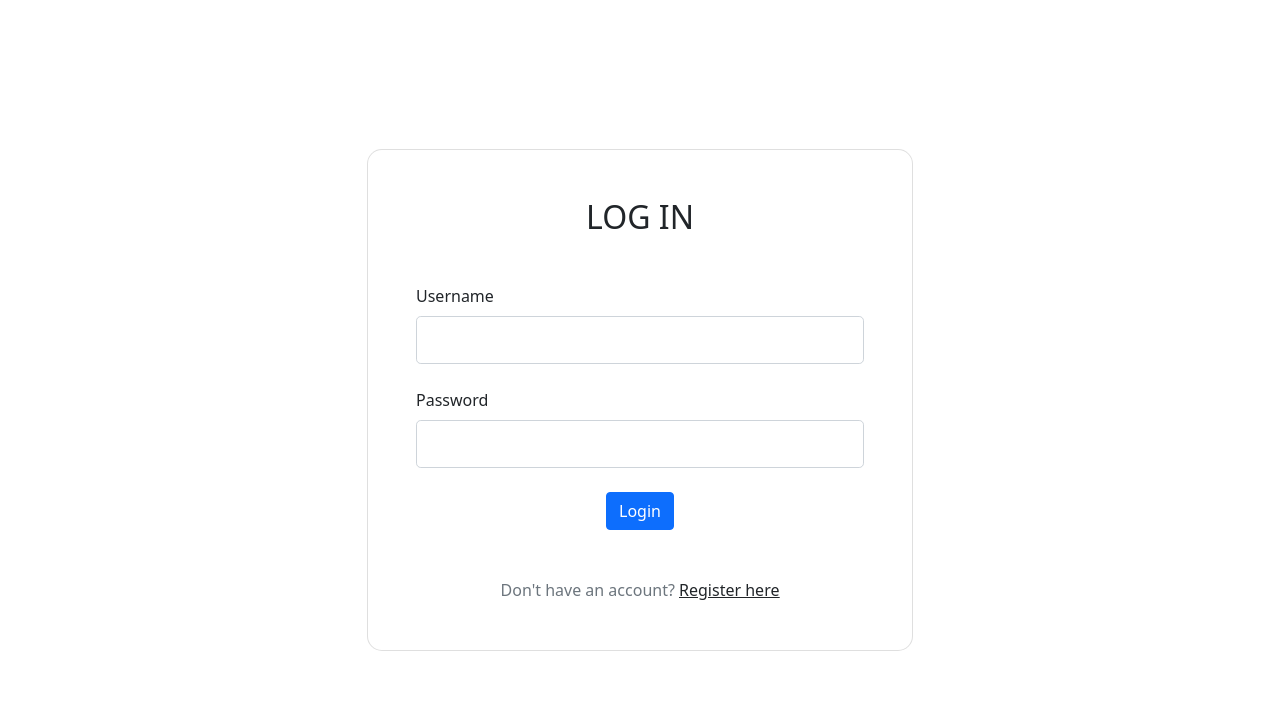
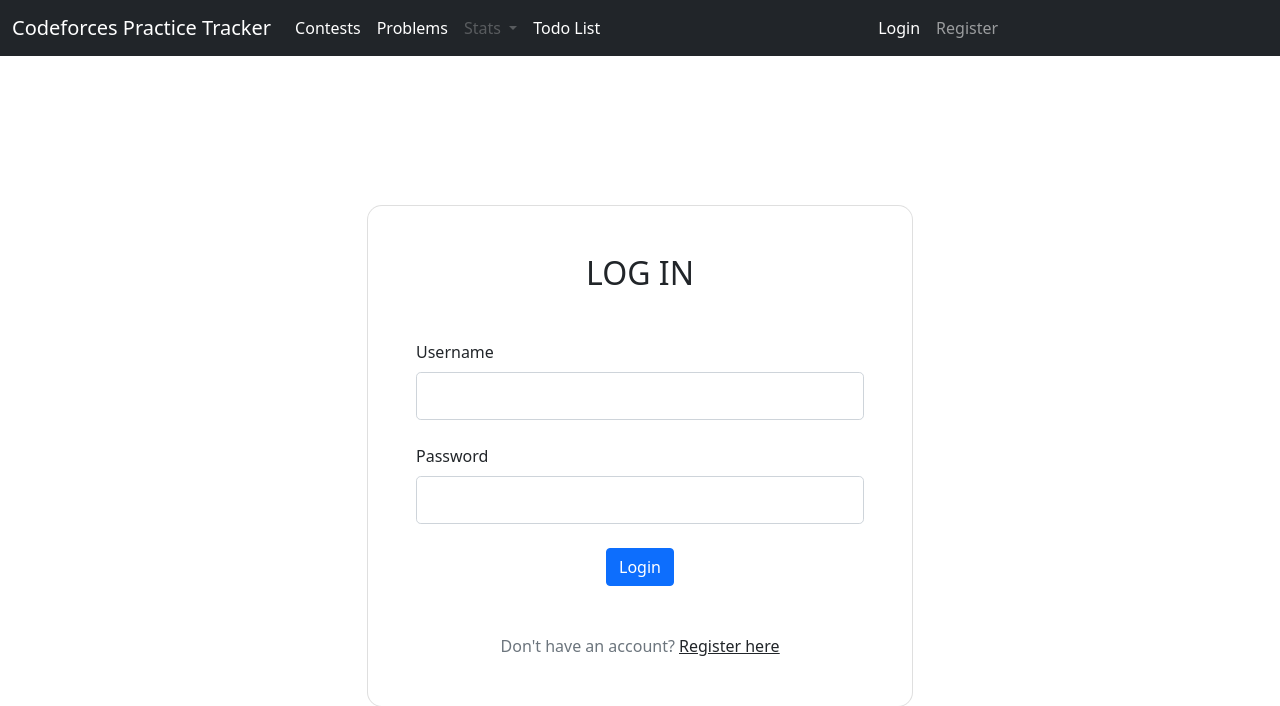
Before and after one commit to utchchhwas/cf-practice-tracker, a Flask app: page /auth/login in a window 1280 px wide. Shown: the top 706 px of the page. Before the commit the page ends 651 px from the top, so only its background shows below. Run offline with Flask 2, Linux system fonts and the light colour scheme.

Commit message:
added problems.sql

```diff
--- a/cf_tracker/templates/index.html
+++ b/cf_tracker/templates/index.html
@@ -1,6 +1,5 @@
 {% extends "layout.html" %}
 
 {% block body %}
-  <h1>Homepage</h1>
-  <p>Username: {{ session['username'] }}</p>
+
 {% endblock body %}
--- a/cf_tracker/templates/layout.html
+++ b/cf_tracker/templates/layout.html
@@ -12,8 +12,10 @@
         {% block title %} {% endblock title %}
         Codeforces Tracker
     </title>
+
   </head>
   <body>
+
     <section class="content">
       <header>
         {% block header %}{% endblock %}
@@ -23,6 +25,68 @@
       {% endfor %}
       {% block content %}{% endblock %}
     </section>
+
+    <nav class="navbar navbar-expand-lg navbar-dark bg-dark">
+      <div class="container-fluid">
+
+        <a class="navbar-brand" href="#">Codeforces Practice Tracker</a>
+
+        <button class="navbar-toggler" type="button" data-bs-toggle="collapse" data-bs-target="#navbarSupportedContent" aria-controls="navbarSupportedContent" aria-expanded="false" aria-label="Toggle navigation">
+          <span class="navbar-toggler-icon"></span>
+        </button>
+
+        <div class="collapse navbar-collapse" id="navbarSupportedContent">
+
+          <ul class="navbar-nav me-auto mb-2 mb-lg-0">
+
+            <li class="nav-item">
+              <a class="nav-link active" aria-current="page" href="#">Contests</a>
+            </li>
+
+            <li class="nav-item">
+              <a class="nav-link active" href="#">Problems</a>
+            </li>
+
+
+            <li class="nav-item dropdown">
+
+              <a class="nav-link dropdown-toggle disabled" href="#" id="navbarDropdown" role="button" data-bs-toggle="dropdown" aria-expanded="false">
+                Stats
+              </a>
+
+              <ul class="dropdown-menu" aria-labelledby="navbarDropdown">
+                <li><a class="dropdown-item" href="#">Solve Stats</a></li>
+              </ul>
+            </li>
+
+            <li class="nav-item">
+              <a class="nav-link active" href="#">Todo List</a>
+            </li>
+
+          </ul>
+
+          <!-- <form class="d-flex">
+            <input class="form-control me-2" type="search" placeholder="Search" aria-label="Search">
+            <button class="btn btn-outline-success" type="submit">Search</button>
+          </form> -->
+
+        </div>
+
+        <div class="collapse navbar-collapse" id="navbarSupportedContent">
+          <ul class="navbar-nav mb-lg-0">
+            <li class="nav-item">
+              <a href="#" class="nav-link mr-4 active">Login</a>
+            </li>
+            <li class="nav-item">
+              <a href="#" class="nav-link mr-4">Register</a>
+
+            </li>
+          </ul>
+        </div>
+
+      </div>
+
+    </nav>
 
     {% block body %} {% endblock body %}
 
```
Also changed, not shown: PROBLEMS.sql (added, +44 -0 lines).
